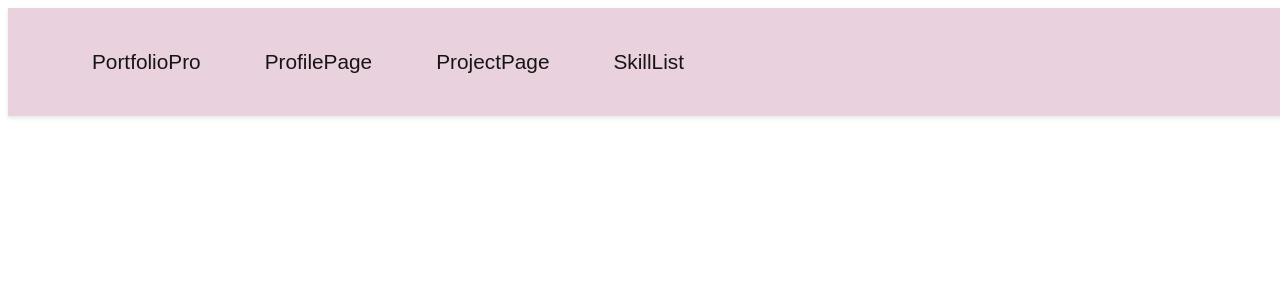
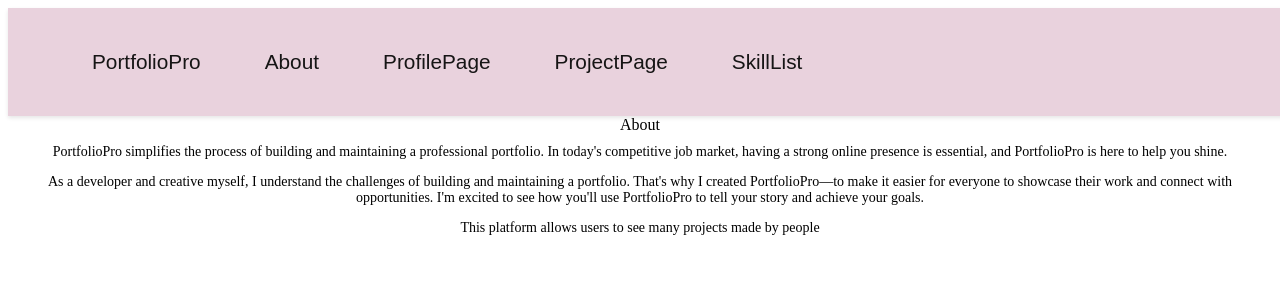
Before and after one commit to Perpetual2024/PortfolioPro-frontend, a React (Vite) app: page /about in a window 1280 px wide. Shown: the top 300 px of the page. Built offline with nearby package versions, Linux system fonts and the light colour scheme.

Commit message:
modified my about

```diff
--- a/src/App.jsx
+++ b/src/App.jsx
@@ -7,6 +7,7 @@ import ProfilePage from './pages/ProjectPage'
 import Comments from './components/Comment'
 import Bookmark   from './components/Bookmark'
 import SkillList from './components/SkillList'
+import About from './pages/About'
 import { BrowserRouter as Router, Route, Routes } from 'react-router-dom';
 
 function App() {
@@ -22,6 +23,7 @@ function App() {
           <Route path="/comments" element={<Comments />} />
           <Route path="/bookmarks" element={<Bookmark />} />
           <Route path="/skills" element={<SkillList />} />
+          <Route path="/about" element={<About />} />
         </Routes>
       </div>
     </Router>
--- a/src/components/Navbar.jsx
+++ b/src/components/Navbar.jsx
@@ -9,6 +9,9 @@ function Navbar(){
           <ul className='navbar-links'>
             <li>
               <Link to="/">PortfolioPro</Link>
+            </li>
+            <li>
+              <Link to="/about">About</Link>
             </li>
             <li>
               <Link to="/profiles">ProfilePage</Link>
--- a/src/pages/About.jsx
+++ b/src/pages/About.jsx
@@ -2,9 +2,10 @@ import React from 'react'
 
 function About() {
   return (
-    <div>About
+    <div >About
         <p>PortfolioPro simplifies the process of building and maintaining a professional portfolio. In today's competitive job market, having a strong online presence is essential, and PortfolioPro is here to help you shine.</p>
         <p>As a developer and creative myself, I understand the challenges of building and maintaining a portfolio. That's why I created PortfolioPro—to make it easier for everyone to showcase their work and connect with opportunities. I'm excited to see how you'll use PortfolioPro to tell your story and achieve your goals.</p>
+        <p>This platform allows users to see many projects made by people</p>
 
     </div>
   )
--- a/src/pages/ProfilePage.jsx
+++ b/src/pages/ProfilePage.jsx
@@ -25,7 +25,7 @@ const ProfilePage = () => {
       });
       const addedUser = await response.json();
       setUsers([...users, addedUser]);
-      setNewUser({ username: '', email: '' }); // Reset form
+      setNewUser({ username: '', email: '' });
       alert('User added successfully!');
     } catch (error) {
       console.error('Error adding user:', error);
@@ -45,7 +45,7 @@ const ProfilePage = () => {
       });
       const updatedUser = await response.json();
       setUsers(users.map((user) => (user.id === editUser.id ? updatedUser : user)));
-      setEditUser(null); // Clear edit form
+      setEditUser(null);
       alert('User updated successfully!');
     } catch (error) {
       console.error('Error updating user:', error);
```
